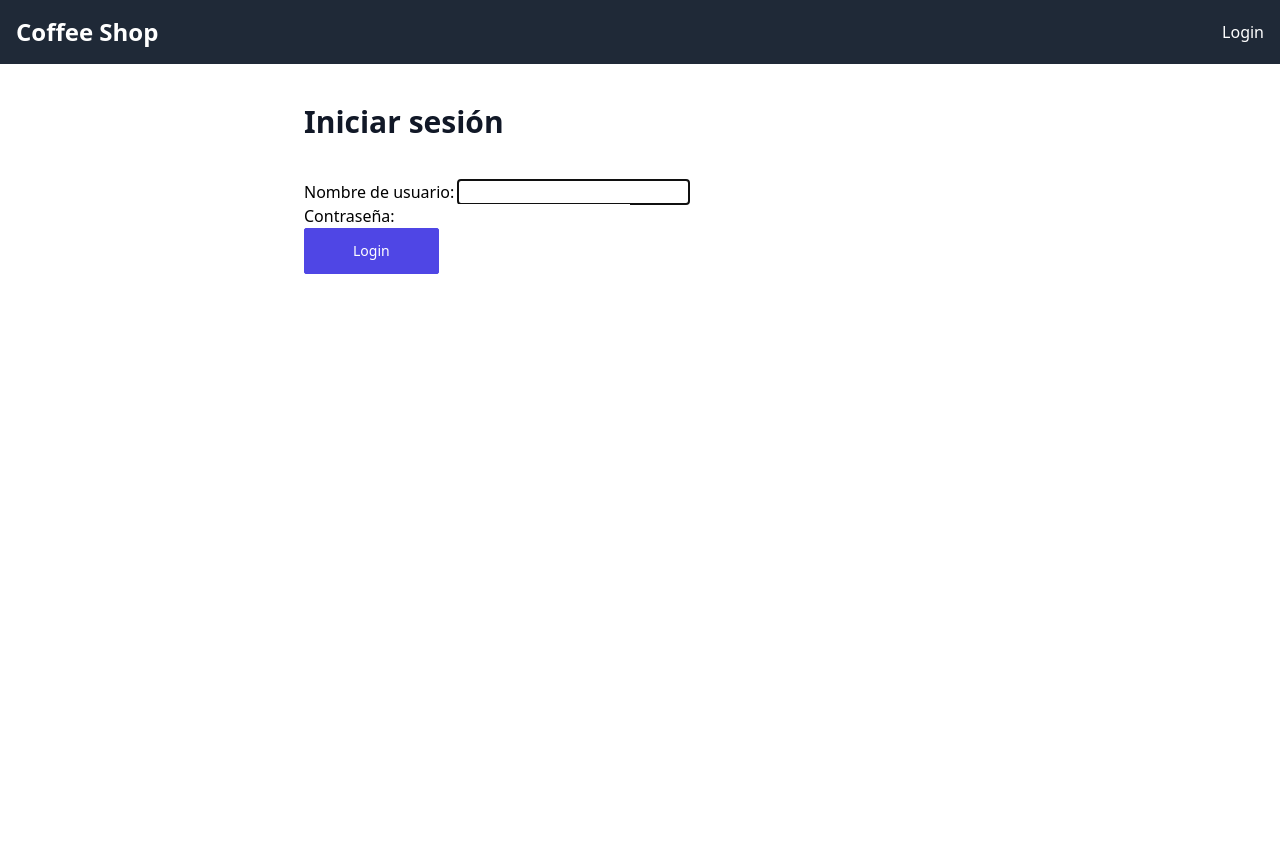
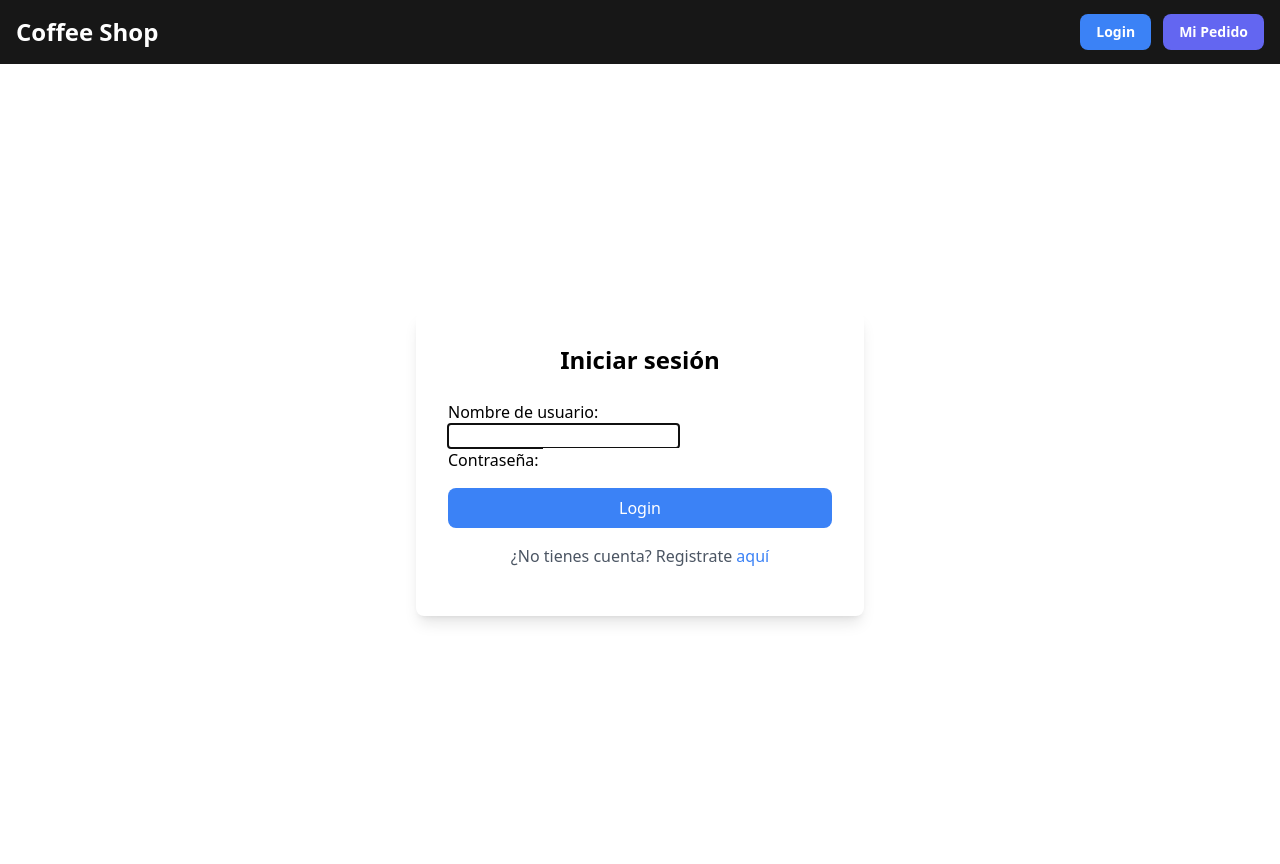
Before and after one commit to WarCrazhed/coffe_shop, a Django app: a page that uses templates/base.html in a window 1280 px wide. Before the commit the page ends 274 px from the top, so only its background shows below. Run offline with Django 4.2, Linux system fonts and the light colour scheme; some libraries are stand-ins or nearby versions.

Commit message:
Manejo de Sesiones, Ordenes y Pedidos

```diff
--- a/coffe_shop/settings.py
+++ b/coffe_shop/settings.py
@@ -134,3 +134,4 @@
 
 LOGIN_REDIRECT_URL = 'list_product'
 LOGOUT_REDIRECT_URL = 'list_product'
+LOGIN_URL = 'login'
--- a/orders/urls.py
+++ b/orders/urls.py
@@ -1,3 +1,6 @@
+from django.urls import path
+from .views import MyOrderView
+
 urlpatterns = [
-
+    path('mi-orden', MyOrderView.as_view(), name='my_order'),
 ]
--- a/templates/base.html
+++ b/templates/base.html
@@ -7,22 +7,39 @@
   </head>
   <body>
     <div>
-      <nav class="bg-gray-800">
+      <nav class="bg-neutral-900">
         <div class="container mx-auto px-4">
           <nav class="flex items-center h-16 w-full">
             <div class="flex justify-between items-center text-white w-full">
-              <a href="/" class="text-white
-              text-2xl font-bold">Coffee Shop</a>
-              <div>
-              {% if user.is_authenticated %}
-                <p>Hola, {{ user.username }}</p>
-                <form action="{% url "logout" %}" method="post">
-                  {% csrf_token %}
-                  <button type="submit">Logout</button>
-                </form>
-              {% else %}
-                <a href="{% url "login" %}">Login</a>
-              {% endif %}
+              <a href="/" class="text-white text-2xl font-bold">Coffee Shop</a>
+              <div class="flex items-center gap-3 text-sm">
+                {% if user.is_authenticated %}
+                <p class="text-white">¡Hola <span class="uppercase font-bold">{{ user.username }}</span>!</p>
+                <div>
+                  <form action="{% url 'logout' %}" method="post" class="inline">
+                    {% csrf_token %}
+                    <button
+                      type="submit"
+                      class="bg-red-500 hover:bg-red-600 text-white font-bold py-2 px-4 rounded-lg"
+                    >
+                      Logout
+                    </button>
+                  </form>
+                </div>
+                {% else %}
+                <a
+                  href="{% url 'login' %}"
+                  class="bg-blue-500 hover:bg-blue-600 text-white font-bold py-2 px-4 rounded-lg"
+                >
+                  Login
+                </a>
+                {% endif %}
+                <a
+                  href="{% url 'my_order' %}"
+                  class="bg-indigo-500 hover:bg-indigo-600 text-white font-bold py-2 px-4 rounded-lg"
+                >
+                  Mi Pedido
+                </a>
               </div>
             </div>
           </nav>
--- a/users/templates/users/login.html
+++ b/users/templates/users/login.html
@@ -1,14 +1,22 @@
 {% extends "base.html" %} {% load tailwind_filters %} {% block content %}
-<div class="max-w-2xl mx-auto">
-  <h1 class="text-2xl font-bold text-gray-900 sm:text-3xl my-10">Iniciar sesión</h1>
+<div class="min-h-screen flex items-center justify-center">
+  <div class="bg-white p-8 rounded-lg shadow-lg w-full max-w-md">
+    <h2 class="text-2xl font-bold mb-6 text-center">Iniciar sesión</h2>
     <form action="" method="post">
-    {% csrf_token %} {{ form|crispy}}
+      {{ form|crispy}} {% csrf_token %}
       <button
-      class="inline-block rounded-sm border border-indigo-600 bg-indigo-600 px-12 py-3 text-sm font-medium text-white hover:bg-transparent hover:text-indigo-600 focus:ring-3 focus:outline-hidden"
+        class="mt-4 w-full bg-blue-500 text-white py-2 rounded-lg hover:bg-blue-600 focus:outline-none focus:ring-2 focus:ring-blue-500"
         type="submit"
       >
         Login
       </button>
+      <p class="mt-4 text-center text-gray-600">
+        ¿No tienes cuenta? Registrate
+        <a href="{% url 'register' %}" class="text-blue-500 hover:underline"
+          >aquí</a
+        >
+      </p>
     </form>
   </div>
   {% endblock content %}
+</div>
```
Also changed, not shown: orders/templates/orders/my_order.html (added, +14 -0 lines), orders/views.py (+10 -2 lines), users/templates/users/register.html (+5 -47 lines). Lines whose indentation alone changed are shown as unchanged.
